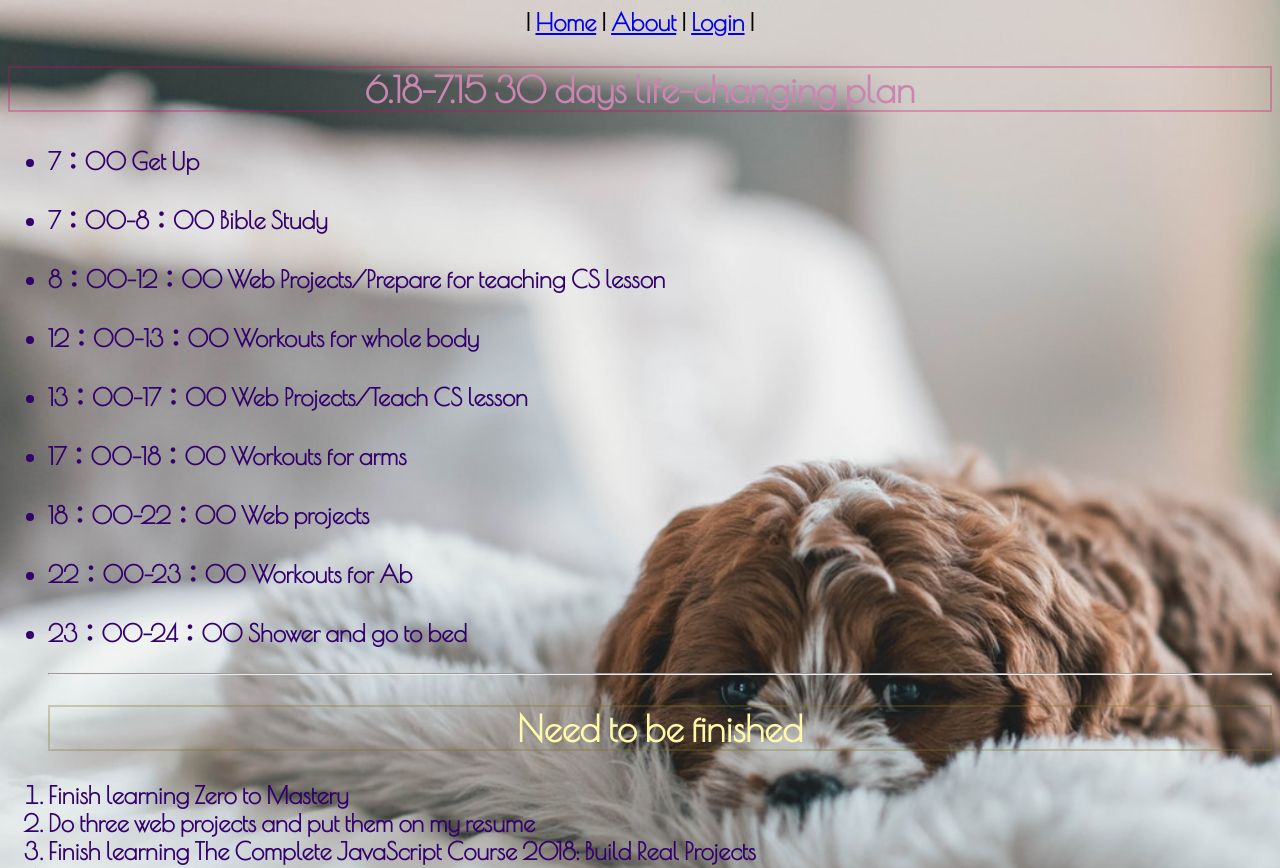
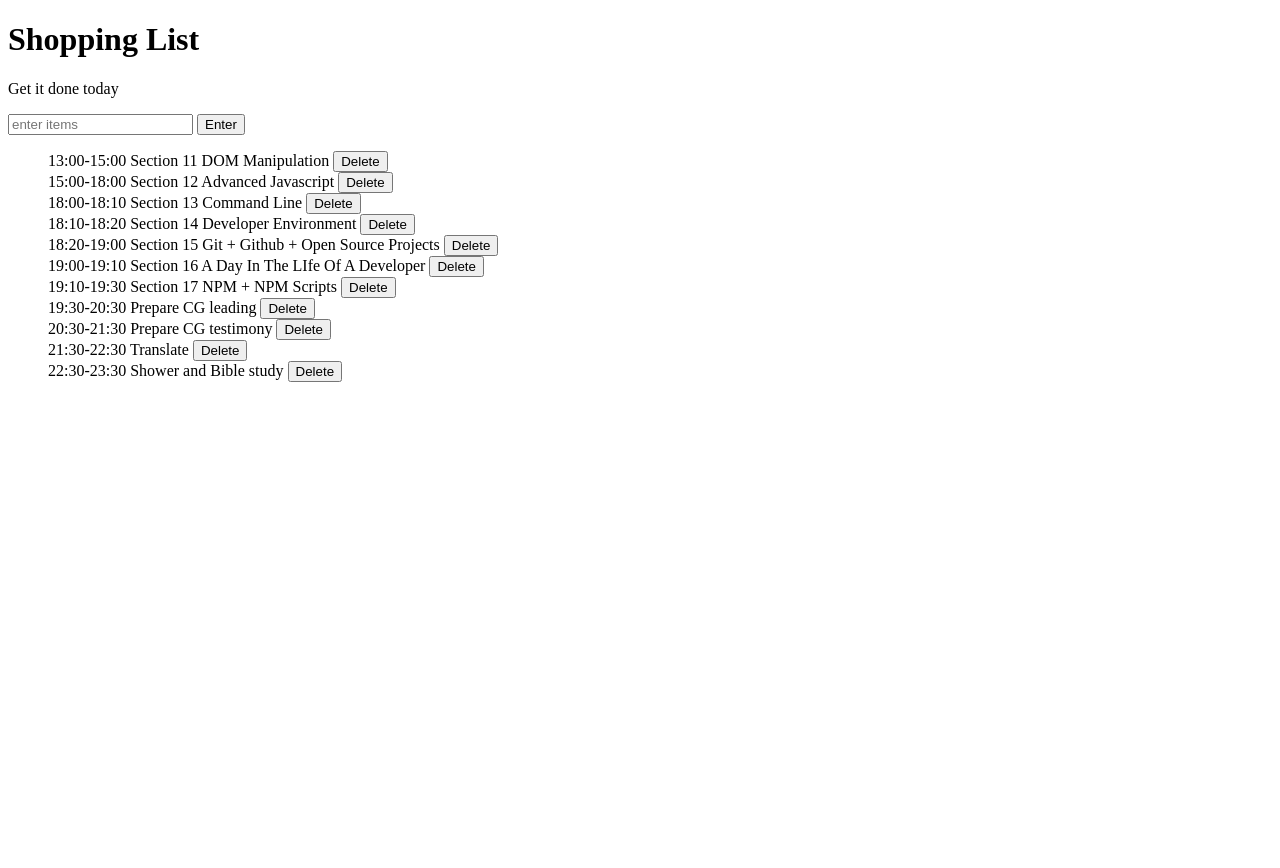
Before and after one commit to YaningYu1992/YaningYu1992.github.io, a plain HTML site: page index.html in a window 1280 px wide. Shown: the top 868 px of the page. After the commit the page ends 800 px from the top, so only its background shows below. Drawn offline with nearby package versions, Linux system fonts and the light colour scheme.

Commit message:
my first to-do list website

```diff
--- a/index.html
+++ b/index.html
@@ -1,41 +1,62 @@
 <!DOCTYPE html>
 <html>
 	<head>
-		<title>My first website</title>
-		<link rel="stylesheet" type="text/css" href="style_index.css">
-		<link href="https://fonts.googleapis.com/css?family=Poiret+One" rel="stylesheet">
+		<title>Javascript + DOM</title>
+		<link rel="stylesheet" type="text/css" href="style.css">
 	</head>
 	<body>
-		<header>
-			<nav>
-				| <a href="index.html">Home</a> |
-				<a href="about.html">About</a> |
-				<a href="login.html">Login</a> |
-			</nav>
-		</header>
-		<section>
-			<h1>6.18-7.15 30 days life-changing plan</h1>
+		<h1>Shopping List</h1>
+		<p id="first">Get it done today</p>
+		<input id="userinput" type="text" placeholder="enter items">
+		<button id="enter">Enter</button>
+		<div id="listdiv">
 			<ul>
-				<li><p>7：00 Get Up</p></li>
-				<li><p>7：00-8：00 Bible Study</p></li>
-				<li><p>8：00-12：00 Web Projects/Prepare for teaching CS lesson</p></li>
-				<li><p>12：00-13：00 Workouts for whole body</p></li>
-				<li><p>13：00-17：00 Web Projects/Teach CS lesson</p></li>
-				<li><p>17：00-18：00 Workouts for arms</p></li>
-				<li><p>18：00-22：00 Web projects</p></li>
-				<li><p>22：00-23：00 Workouts for Ab</p></li>
-				<li><p>23：00-24：00 Shower and go to bed</p></li>
+				<div class="itemdiv">
+					<li>13:00-15:00 Section 11 DOM Manipulation</li>
+					<button class="delete">Delete</button>
+				</div>
+				<div class="itemdiv">
+					<li>15:00-18:00 Section 12 Advanced Javascript</li>
+					<button class="delete">Delete</button>
+				</div>
+				<div class="itemdiv">
+					<li>18:00-18:10 Section 13 Command Line</li>
+					<button class="delete">Delete</button>
+				</div>
+				<div class="itemdiv">
+					<li>18:10-18:20 Section 14 Developer Environment</li>
+					<button class="delete">Delete</button>
+				</div>
+				<div class="itemdiv">
+					<li>18:20-19:00 Section 15 Git + Github + Open Source Projects</li>
+					<button class="delete">Delete</button>
+				</div>
+				<div class="itemdiv">
+					<li>19:00-19:10 Section 16 A Day In The LIfe Of A Developer</li>
+					<button class="delete">Delete</button>
+				</div>
+				<div class="itemdiv">
+					<li>19:10-19:30 Section 17 NPM + NPM Scripts</li>
+					<button class="delete">Delete</button>
+				</div>
+				<div class="itemdiv">
+					<li>19:30-20:30 Prepare CG leading</li>
+					<button class="delete">Delete</button>
+				</div>
+				<div class="itemdiv">
+					<li>20:30-21:30 Prepare CG testimony</li>
+					<button class="delete">Delete</button>
+				</div>
+				<div class="itemdiv">
+					<li>21:30-22:30 Translate</li>
+					<button class="delete">Delete</button>
+				</div>
+				<div class="itemdiv">
+					<li>22:30-23:30 Shower and Bible study</li>
+					<button class="delete">Delete</button>
+				</div>
 			</ul>
-			<ol>
-				<hr>
-				<h2>Need to be finished</h2>
-				<li>Finish learning Zero to Mastery</li>
-				<li>Do three web projects and put them on my resume</li>
-				<li>Finish learning The Complete JavaScript Course 2018: Build Real Projects</li>
-				<li>Loss weight to 138slb</li>
-				<img src="lose_weight.png">
-				<hr>
-			</ol>
-		</section>
+		</div>
+		<script type="text/javascript" src="script.js"></script>
 	</body>
 </html>
--- /dev/null
+++ b/script.js
@@ -0,0 +1,70 @@
+var button = document.getElementById("enter");
+var input = document.getElementById("userinput");
+var ul = document.querySelector("ul");
+var li = document.querySelectorAll("li");
+var itemdiv = document.getElementsByClassName("itemdiv");
+var deletebtn = document.getElementsByClassName("delete");
+
+function inputLength() {
+	return input.value.length;
+}
+
+function listLength() {
+	return li.length;
+}
+
+function addEventListenerToDeleteButton(button) {
+	button.addEventListener("click", deleteItemAfterClick);
+}
+
+function addEventListenerToItem(item) {
+	item.addEventListener("click", lineThroughItemAfterClick);
+}
+
+function createListElement() {
+	var div = document.createElement("div");
+	var li = document.createElement("li");
+	var button = document.createElement("button");
+	li.appendChild(document.createTextNode(input.value));
+	addEventListenerToItem(li);
+	button.appendChild(document.createTextNode("Delete"));
+	addEventListenerToDeleteButton(button);
+	div.appendChild(li);
+	div.appendChild(button);
+	div.classList.add("itemdiv");
+	ul.appendChild(div);
+	input.value = "";
+}
+
+function addListAfterClick() {
+	if (inputLength() > 0){
+		createListElement();
+	}
+}
+
+function addListAfterPressEnter(event) {
+	//event.which == 13 works as well
+	if (inputLength() > 0 && event.keyCode == 13){
+		createListElement();
+	}
+}
+
+function lineThroughItemAfterClick(event) {
+	event.target.classList.toggle("done");
+}
+
+function deleteItemAfterClick(event) {
+	parentNode = event.target.parentNode;
+	while (parentNode.firstChild) {
+		parentNode.removeChild(parentNode.firstChild);
+	}
+}
+
+button.addEventListener("click", addListAfterClick);
+input.addEventListener("keypress", addListAfterPressEnter);
+for (var i = 0; i < listLength(); i++) {
+	addEventListenerToItem(li[i]);
+}
+for (var i = 0; i < listLength(); i++) {
+	addEventListenerToDeleteButton(deletebtn[i]);
+}
--- /dev/null
+++ b/style.css
@@ -0,0 +1,7 @@
+li {
+	display: inline-block;
+}
+
+.done {
+	text-decoration: line-through;
+}
--- a/style_about.css
+++ /dev/null
@@ -1,24 +0,0 @@
-body {
-	background-image: url(bg_index.jpeg);
-	background-size: cover;
-	line-height: 20px;
-	font-weight: bold;
-	font-size: 150%;
-	font-family: 'Poiret One', cursive;
-	text-align: center;
-}
-
-#div1 {
-	border: 5px solid rgba(255, 176, 170, 0.5);
-	cursor: pointer;
-	color: #AA4139;
-}
-
-img {
-	float: right;
-}
-
-footer {
-	clear: both;
-	text-align: center;
-}
--- a/style_index.css
+++ /dev/null
@@ -1,28 +0,0 @@
-body {
-	background-image: url(bg_index.jpeg);
-	background-size: cover;
-	font-family: 'Poiret One', cursive;
-	font-size: 150%;
-	font-weight: bold;
-}
-
-header {
-	text-align: center;
-}
-
-h1 {
-	color: #C986AF;
-	text-align: center;
-	border: 2px solid rgba(215, 0, 102, 0.3);
-	cursor: pointer;
-}
-
-section{
-	color: #33006D;
-}
-
-section h2 {
-	text-align: center;
-	color: #FFFAAA;
-	border: 2px solid rgba(128, 115, 21, 0.3);
-}
--- a/style_login.css
+++ /dev/null
@@ -1,11 +0,0 @@
-h2 {
-	color: blue;
-}
-
-p {
-	font-size: 20px;
-}
-
-span {
-	font-size: 2rem;
-}
```
Also changed, not shown: about.html (deleted, +0 -27 lines), login.html (deleted, +0 -23 lines), bg_index.jpeg (deleted), lose_weight.png (deleted), me.jpeg (deleted).
